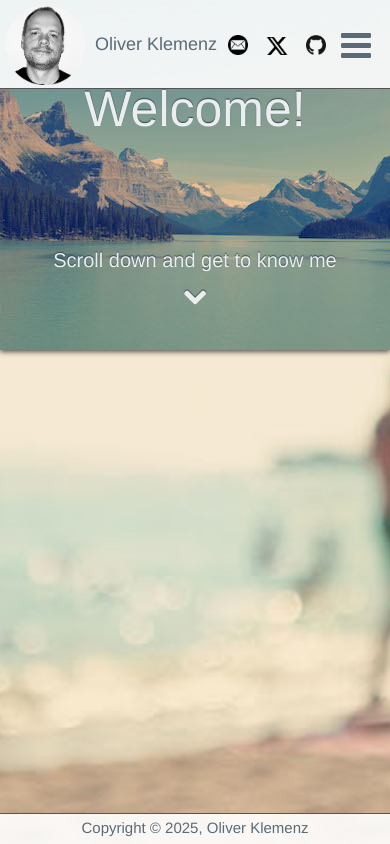
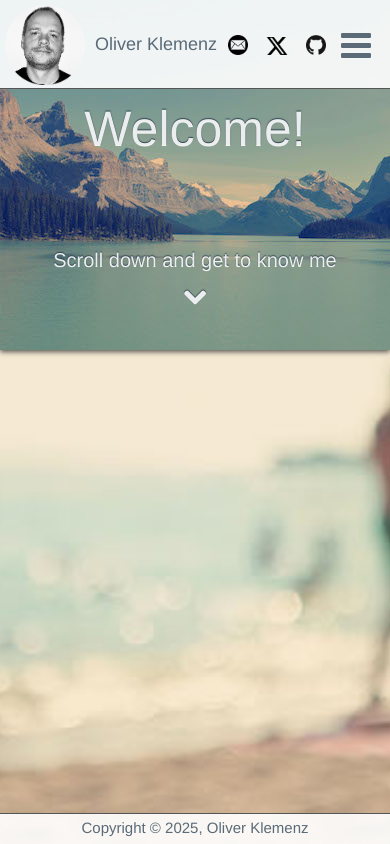
Before and after one commit to oklemenz/Website, a website: page index.html in a window 390 px wide. Shown: the top 844 px of the page. Drawn offline with Linux system fonts and the light colour scheme.

Commit message:
Update style.css

```diff
--- a/css/style.css
+++ b/css/style.css
@@ -1,6 +1,6 @@
 /*
  * Website Main v1.4
- * Copyright 2013-2024, Oliver Klemenz, https://www.oklemenz.de
+ * Copyright 2013-2025, Oliver Klemenz, https://www.oklemenz.de
  */
 html, body, div, span, p, a, del, em, img, ol, ul, li, fieldset, form, label {
 	margin: 0px;
@@ -1290,7 +1290,7 @@ a.marker_link:hover {
 	}
 
 	.home_title {
-		top: 80px;
+		top: 100px;
 		font-size: 50px;
 	}
 
@@ -1485,7 +1485,7 @@ a.marker_link:hover {
 	}
 
 	.home_title {
-		top: 80px;
+		top: 100px;
 	}
 
 	.home_subtitle {
```
